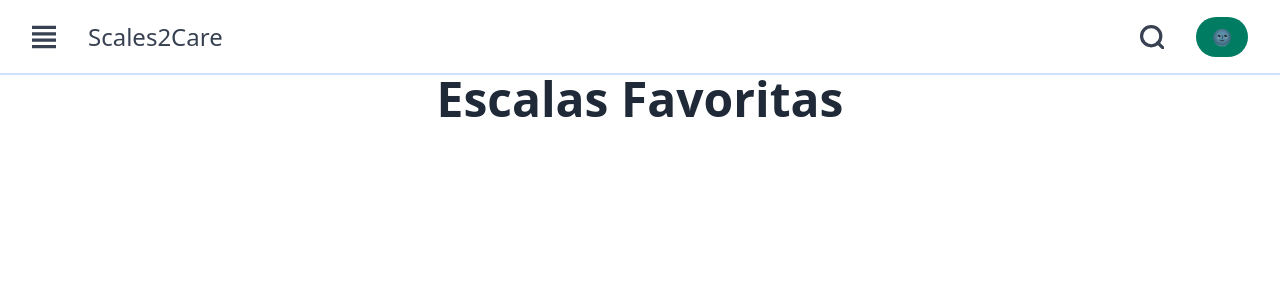
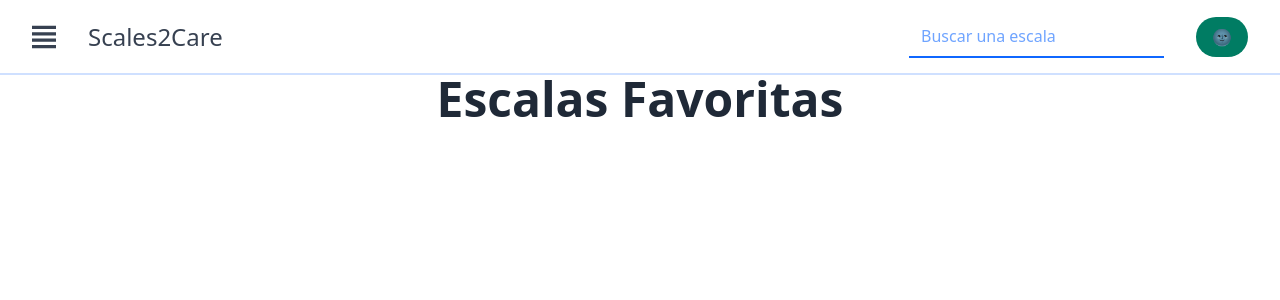
Before and after one commit to jesubohr/scales2care, a React (Vite) app: page /app/favorites in a window 1280 px wide. Shown: the top 300 px of the page. Built offline with nearby package versions, Linux system fonts and the light colour scheme.

Commit message:
Added SearchBar feature

```diff
--- a/src/components/AppHeader.jsx
+++ b/src/components/AppHeader.jsx
@@ -1,6 +1,7 @@
 import { useState } from "react";
 import { useParams, Link } from "react-router-dom";
 import Icon from "./Icon";
+import SearchBar from "./SearchBar";
 import ThemeButton from "./ThemeButton";
 import AsideMenu from "./AsideMenu";
 
@@ -45,7 +46,7 @@ export default function AppHeader () {
                 </Link>
             </div>
             <div className="flex items-center gap-4 md:gap-8">
-                <Icon icon="search" />
+                <SearchBar />
                 <ThemeButton className="hidden sm:block" />
             </div>
             {
--- a/src/components/LandingHeader.jsx
+++ b/src/components/LandingHeader.jsx
@@ -1,5 +1,6 @@
 import { useState } from 'react';
 import { NavLink } from 'react-router-dom';
+import SearchBar from "./SearchBar";
 import Icon from './Icon';
 import ThemeButton from './ThemeButton';
 // @ts-ignore
@@ -108,7 +109,7 @@ export default function LandingHeader () {
         ">
             <Logo name="Scales2Care" />
             <Menu openMenu={ openMenu } onClick={ () => { setOpenMenu(open => !open); } }>
-                <Search className={ `${openMenu ? "w-full" : ""} md:w-fit` } />
+                <SearchBar className={ `${openMenu ? "w-full" : ""} md:w-fit` } />
                 <ThemeButton className={ `${openMenu ? "w-full" : ""} md:w-fit` } />
             </Menu>
         </header>
--- a/src/components/ReloadPrompt.jsx
+++ b/src/components/ReloadPrompt.jsx
@@ -18,9 +18,9 @@ function ReloadPrompt () {
     });
 
     const close = () => {
-      setOfflineReady(false)
-      setNeedRefresh(false)
-   }
+        setOfflineReady(false);
+        setNeedRefresh(false);
+    };
 
     return (
         <div className="ReloadPrompt-container">
--- /dev/null
+++ b/src/components/SearchBar.jsx
@@ -0,0 +1,78 @@
+import { useState, useRef } from 'react';
+import { useNavigate } from 'react-router-dom';
+import { nameScales } from '../utils/scales';
+import debounce from '../utils/debounce';
+import fuzzysearch from '../utils/search';
+
+export default function SearchBar ({ className = "" }) {
+    const navigate = useNavigate();
+    const searchResults = useRef(null);
+    const searchInput = useRef(null);
+    const [results, setResults] = useState([]);
+
+    const handleSearch = debounce(({ target }) => {
+        const { value } = target;
+        const scales = nameScales.map((name, index) => {
+            if (fuzzysearch(value, name)) return {
+                id: index,
+                name,
+            };
+        }).filter(Boolean);
+        setResults(scales);
+
+        if(value === '' || scales.length === 0) searchResults.current.classList.add('hidden');
+        else searchResults.current.classList.remove('hidden');
+    }, 500);
+
+    return (
+        <section id="search" className={ `relative ${className}` }>
+            <input
+                ref={ searchInput }
+                type="search"
+                title="Search"
+                placeholder="Buscar una escala"
+                onChange={ handleSearch }
+                className="
+                    grow
+                    py-2
+                    px-3
+                    dark:bg-[#182d51]
+                    border-b-2
+                    focus:border-transparent
+                    border-med-blue
+                    dark:border-med-sky
+                    placeholder:text-med-blue/60
+                    dark:placeholder:text-med-sky/80
+                    caret-med-blue
+                    dark:caret-med-sky
+                    outline-med-blue
+                    dark:outline-med-sky
+                    dark:text-med-sky
+                    font-medium
+                "
+            />
+            <ul id="search-results" ref={ searchResults } className={
+                "hidden absolute top-12 left-0 " +
+                "flex flex-col " +
+                "max-h-80 " +
+                "bg-white dark:bg-[#001B2E] " +
+                "border-2 border-med-blue/50 dark:border-med-sky/80 " +
+                "dark:text-gray-50 " +
+                "overflow-auto"
+            }>
+                { results.map(({ id, name }, index) => (
+                    <li
+                        key={ index }
+                        onClick={ () => {
+                            navigate(`/app/scales/${id + 1}`);
+                            searchResults.current.classList.add('hidden');
+                            searchInput.current.value = '';
+                        } }
+                        className="px-4 py-3 hover:bg-med-sky/20 dark:hover:bg-[#002f50] cursor-pointer">
+                        { name }
+                    </li>
+                )) }
+            </ul>
+        </section>
+    );
+}
--- a/src/utils/darkMode.js
+++ b/src/utils/darkMode.js
@@ -1,4 +1,4 @@
-function toogleDarkMode () {
+export default function toogleDarkMode () {
    document.documentElement.classList.toggle('dark');
    if (localStorage.getItem('theme') === 'dark') {
       localStorage.setItem('theme', 'light');
@@ -9,5 +9,3 @@ function toogleDarkMode () {
       return '🌞';
    }
 }
-
-export default toogleDarkMode;
--- /dev/null
+++ b/src/utils/debounce.js
@@ -0,0 +1,7 @@
+export default function debounce (func, timeout = 1000) {
+    let timer;
+    return (...args) => {
+        clearTimeout(timer);
+        timer = setTimeout(() => func.apply(this, args), timeout);
+    };
+}
--- /dev/null
+++ b/src/utils/search.js
@@ -0,0 +1,18 @@
+export default function fuzzysearch (needle, haystack) {
+    let hlen = haystack.length;
+    let nlen = needle.length;
+
+    if (nlen > hlen) return false;
+    if (nlen === hlen) return needle === haystack;
+
+    outer: for (let i = 0, j = 0; i < nlen; i++) {
+        let nch = needle.charCodeAt(i);
+        while (j < hlen) {
+            if (haystack.charCodeAt(j++) === nch) {
+                continue outer;
+            }
+        }
+        return false;
+    }
+    return true;
+}
```
Lines whose indentation alone changed are shown as unchanged.
